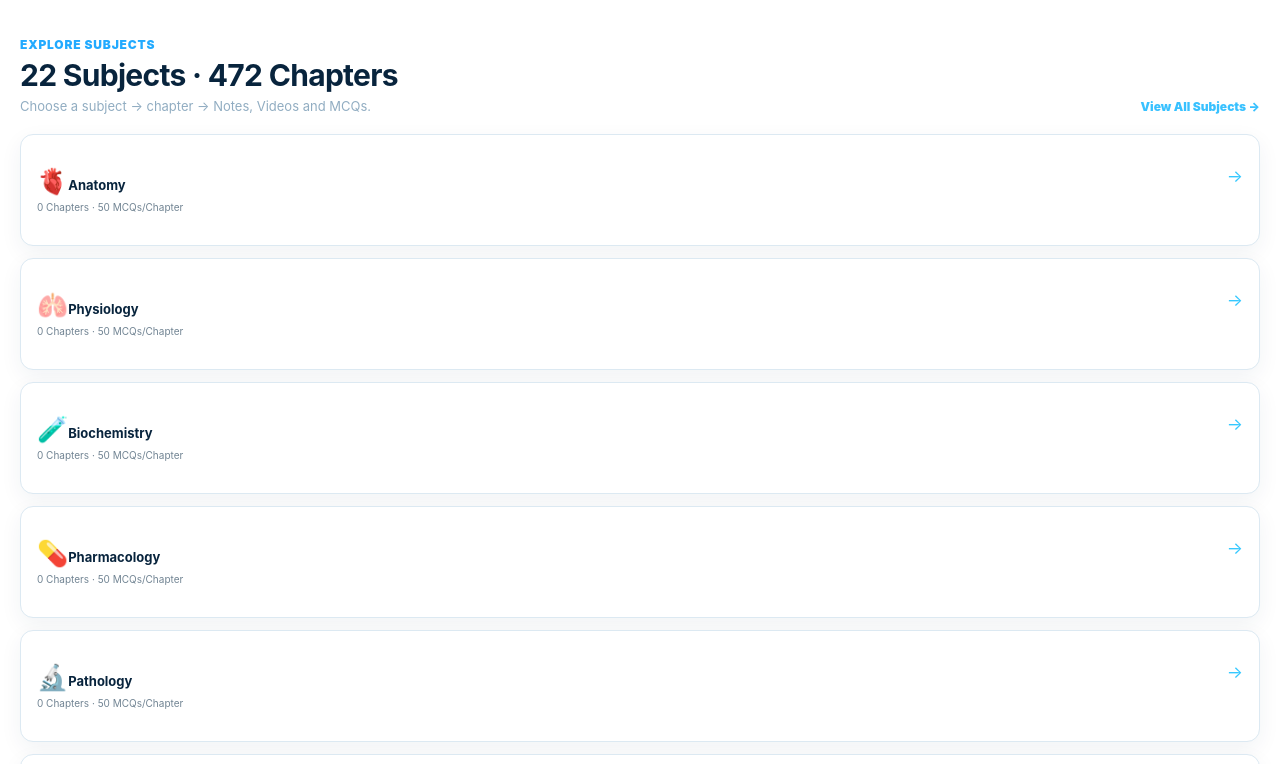
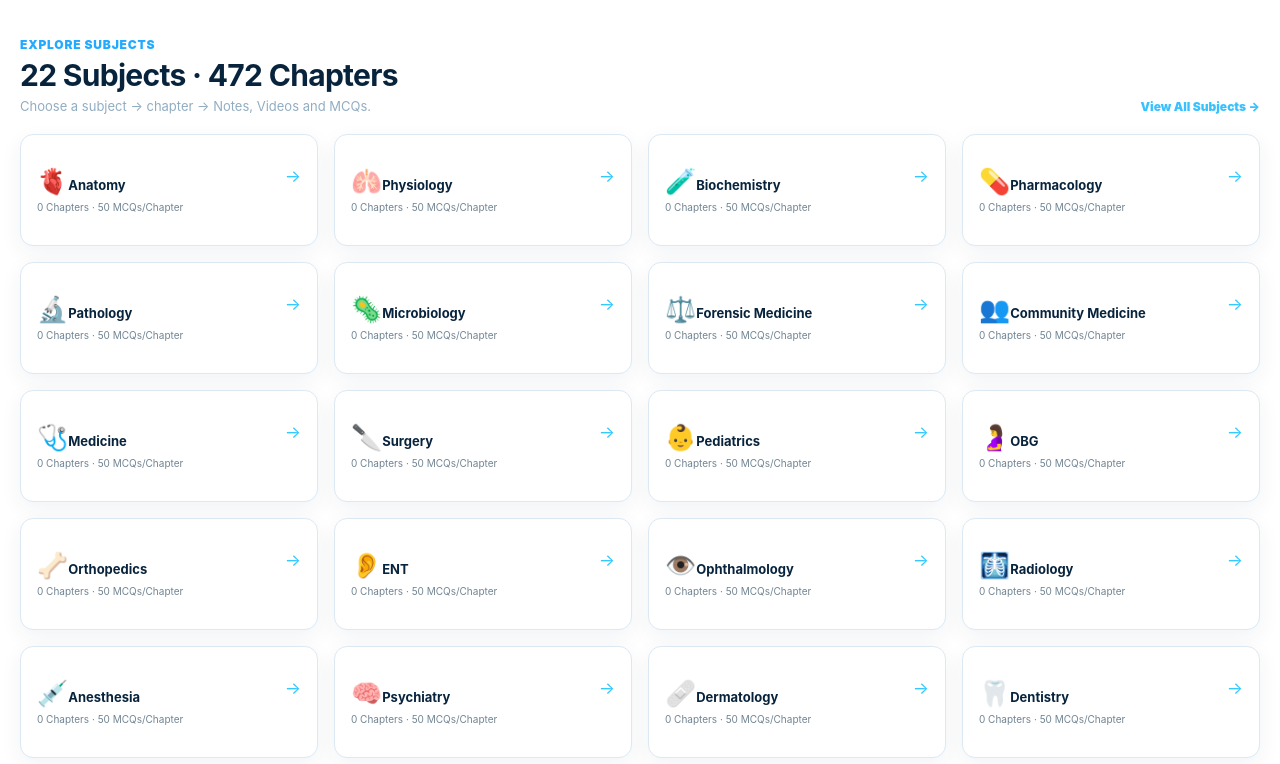
Before and after one commit to singhcompany343-png/truth-oflifes, a website: page index.html in a window 1280 px wide. Shown: the part 700-1464 px from the top of the page. Drawn offline with Linux system fonts and the light colour scheme; no server answers.

Commit message:
Add files via upload

```diff
--- a/index.html
+++ b/index.html
@@ -73,6 +73,12 @@ header{background:rgba(3,20,39,.97);border-bottom:1px solid #123d5e}
 .requestChoices{display:grid;grid-template-columns:repeat(5,minmax(0,1fr));gap:8px;margin:4px 0 12px}.requestChoice{width:100%}
 .requestChoice{border:1px solid #225f80;background:#08253d;color:#d7edf8;border-radius:9px;padding:8px 10px;font-size:11px;font-weight:900}
 .requestChoice:hover,.requestChoice.active{border-color:#35c8ff;color:#fff;background:#0b4b6d}
+
+/* SUBJECT GRID FINAL */
+.subjectGrid{grid-template-columns:repeat(4,minmax(0,1fr));gap:16px}
+@media(max-width:1050px){.subjectGrid{grid-template-columns:repeat(3,minmax(0,1fr))}}
+@media(max-width:720px){.subjectGrid{grid-template-columns:repeat(2,minmax(0,1fr));gap:10px}}
+@media(max-width:480px){.subjectGrid{grid-template-columns:1fr 1fr;gap:9px}.subjectCard{min-height:105px;padding:13px}}
 </style>
 </head>
 <body>
```
